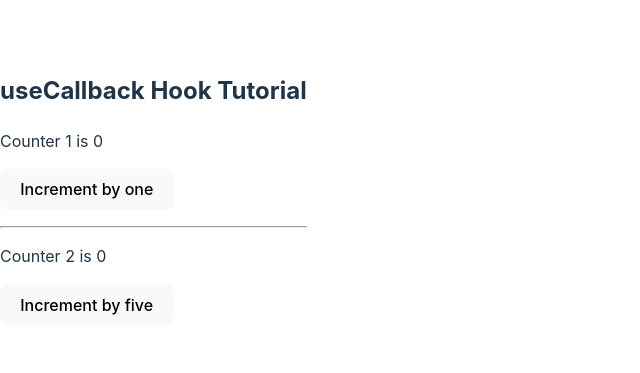
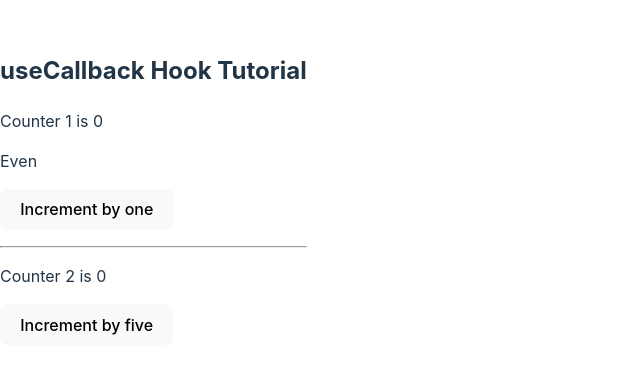
Before and after one commit to RezwanRahin/Think-In-A-React-Way, a React (Vite) app: page / in a window 1280 px wide. Shown: the part 203-576 px from the top of the page, without its empty margins (0-640 px from the left). Built offline with nearby package versions, Linux system fonts and the light colour scheme.

Commit message:
feat(useMemo): implement 'useMemo' hook to 'isEven' function in 'App' component
- affected element is the span

```diff
--- a/src/App.jsx
+++ b/src/App.jsx
@@ -1,4 +1,4 @@
-import { useState, useCallback } from "react";
+import { useState, useCallback, useMemo } from "react";
 import Title from "./components/Title";
 import ShowCount from "./components/ShowCount";
 import Button from "./components/Button";
@@ -15,10 +15,17 @@ function App() {
 		setCount2((prevState) => prevState + 5);
 	}, []);
 
+	const isEven = useMemo(() => {
+		let i = 0;
+		while (i < 1000000000) i++;	//	costly operation
+		return count1 % 2 === 0;
+	}, [count1]);
+
 	return (
 		<div className="app">
 			<Title />
 			<ShowCount count={count1} title="Counter 1" />
+			<span>{isEven ? 'Even' : 'Odd'}</span>
 			<Button handleClick={incrementByOne}>Increment by one</Button>
 			<hr />
 			<ShowCount count={count2} title="Counter 2" />
```
